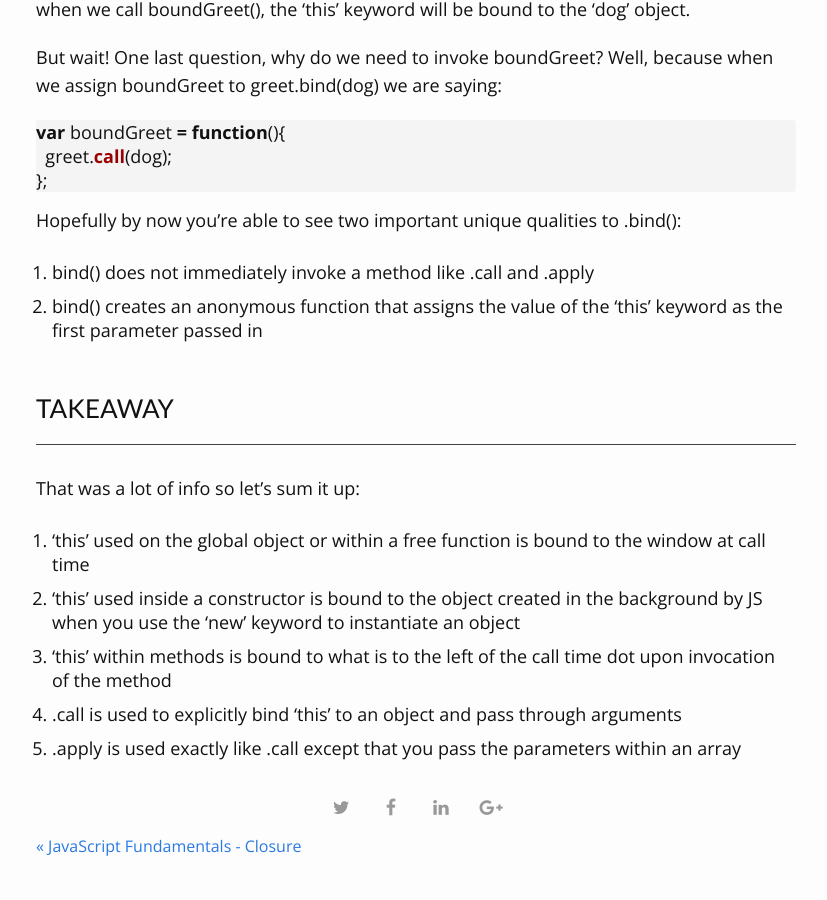
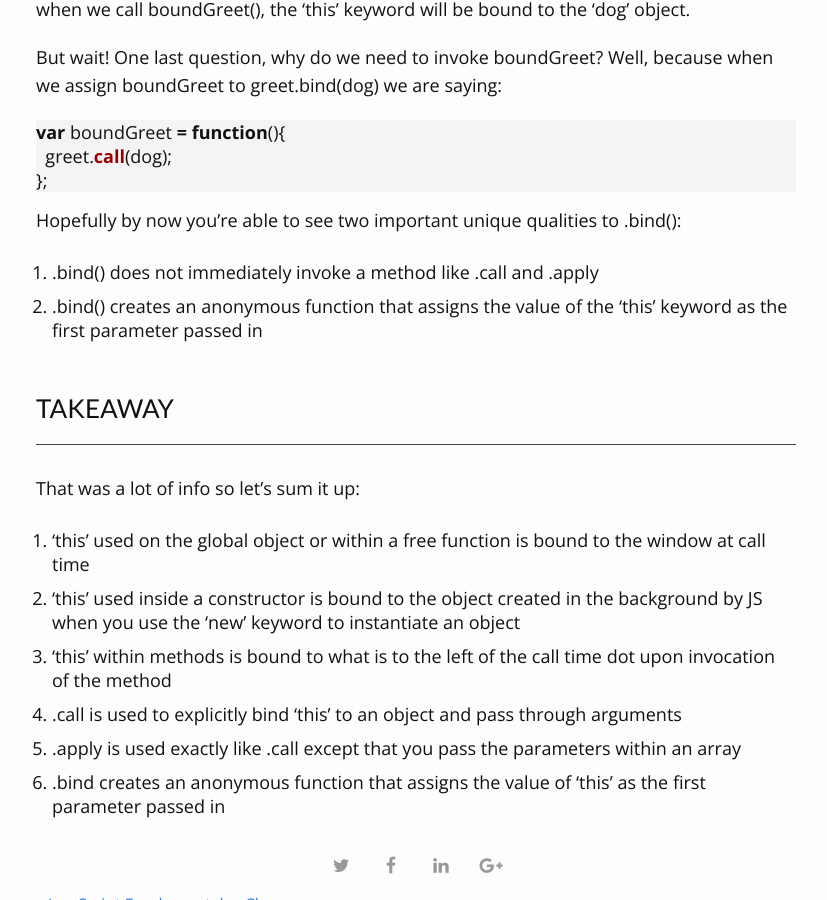
Before and after one commit to yctercero/yctercero.github.io, a Jekyll site: the page built from _posts/2016-08-06-javascript-fundamentals-this-.call-.apply-.bind.markdown, in a window 1280 px wide and 900 px high, scrolled down 8131 px. Shown: the whole window, without its empty margins (224-1051 px from the left). Built offline with Jekyll 4.4.1, drawn with Linux system fonts in a browser that asks for light colours.

Commit message:
edit post

```diff
--- a/_posts/2016-08-06-javascript-fundamentals-this-.call-.apply-.bind.markdown
+++ b/_posts/2016-08-06-javascript-fundamentals-this-.call-.apply-.bind.markdown
@@ -287,8 +287,8 @@ var boundGreet = function(){
 
 Hopefully by now you’re able to see two important unique qualities to .bind():
 
-1. bind() does not immediately invoke a method like .call and .apply
-2. bind() creates an anonymous function that assigns the value of the ‘this’ keyword as the first parameter passed in
+1. .bind() does not immediately invoke a method like .call and .apply
+2. .bind() creates an anonymous function that assigns the value of the ‘this’ keyword as the first parameter passed in
 
 
 ### Takeaway
@@ -299,6 +299,7 @@ That was a lot of info so let’s sum it up:
 3. ‘this’ within methods is bound to what is to the left of the call time dot upon invocation of the method
 4. .call is used to explicitly bind ‘this’ to an object and pass through arguments
 5. .apply is used exactly like .call except that you pass the parameters within an array
+6. .bind creates an anonymous function that assigns the value of 'this' as the first parameter passed in
 
 
 [scoping]: https://yctercero.github.io/hackreactor/javascript/scope/lexical/in-memory/2016/08/03/jacvascript-fundamentals-scope.html
```
